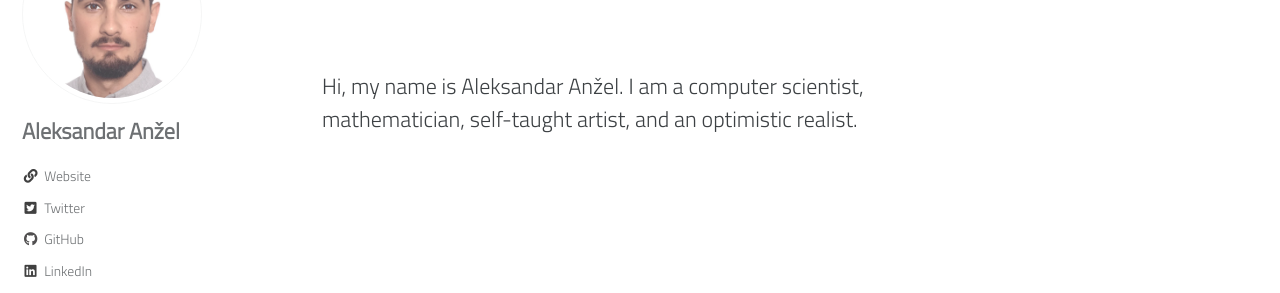
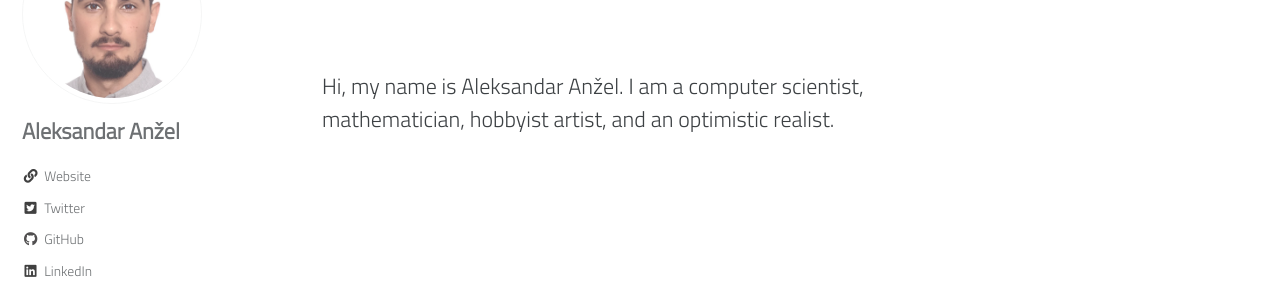
Before and after one commit to AAnzel/aanzel.github.io, a Jekyll site: the page built from pages/home.md, in a window 1280 px wide. Shown: the part 187-480 px from the top of the page. Built offline with Jekyll 4.4.1, drawn with Linux system fonts in a browser that asks for light colours; cached includes are drawn as plain includes.

Commit message:
Changed: Changed the landing page and updated the CV with a new conference.

```diff
--- a/pages/home.md
+++ b/pages/home.md
@@ -8,4 +8,4 @@ author_profile: true
 <br>
 <br>
 
-Hi, my name is Aleksandar Anžel. I am a computer scientist, mathematician, self-taught artist, and an optimistic realist.
+Hi, my name is Aleksandar Anžel. I am a computer scientist, mathematician, hobbyist artist, and an optimistic realist.
```
Also changed, not shown: pages/research.md (+1 -0 lines), 1 other file.
